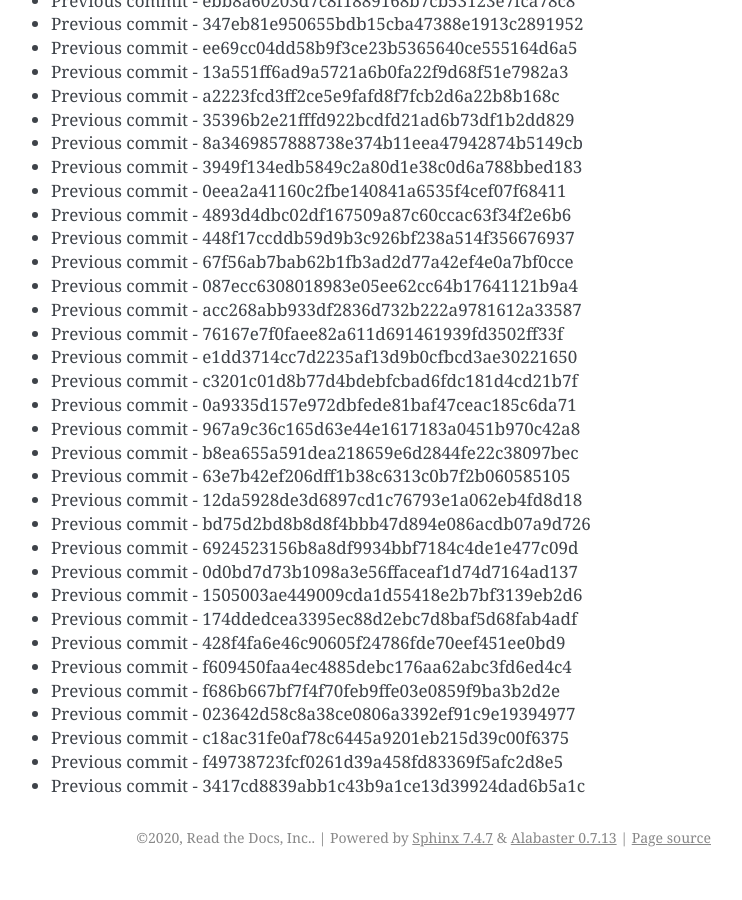
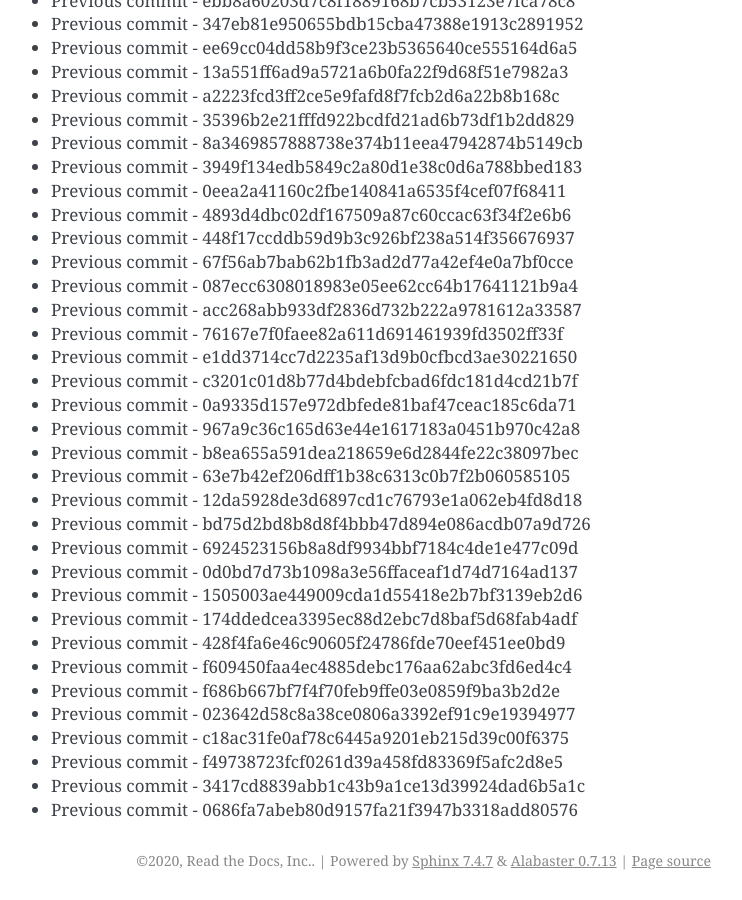
Before and after one commit to readthedocs/rtd-git-stresstest, a Sphinx documentation site: the page built from docs/updates.rst, in a window 1280 px wide and 900 px high, scrolled down 26665 px. Shown: the whole window, without its empty margins (399-1141 px from the left). Built offline with Sphinx 7.4.7, drawn with Linux system fonts in a browser that asks for light colours; before the commit the page ends 27542 px from its top, so only the background shows below that.

Commit message:
Generating commit from previous: 0686fa7abeb80d9157fa21f3947b3318add80576

```diff
--- a/docs/updates.rst
+++ b/docs/updates.rst
@@ -1152,3 +1152,4 @@ It can be tested for any performance characteristics.
 * Previous commit - c18ac31fe0af78c6445a9201eb215d39c00f6375
 * Previous commit - f49738723fcf0261d39a458fd83369f5afc2d8e5
 * Previous commit - 3417cd8839abb1c43b9a1ce13d39924dad6b5a1c
+* Previous commit - 0686fa7abeb80d9157fa21f3947b3318add80576
```
